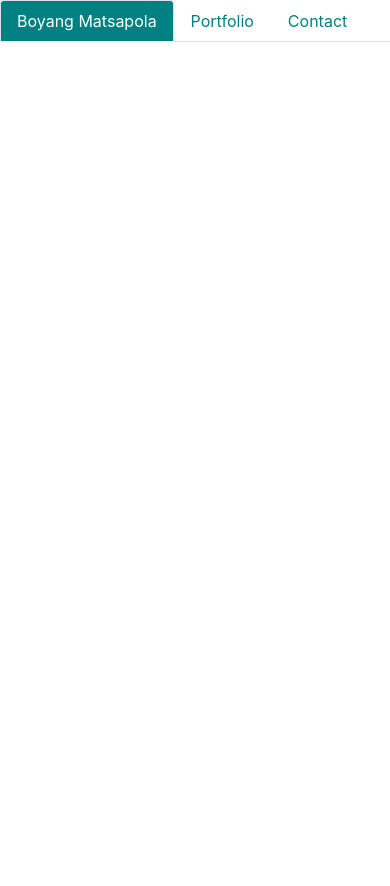
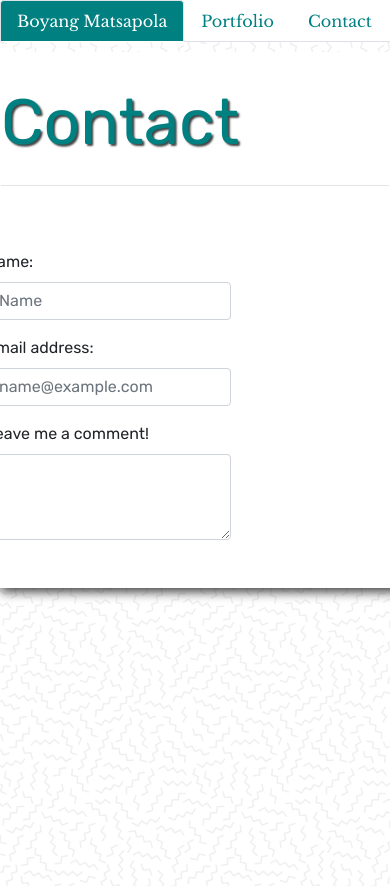
Before and after one commit to boyangm/bootstrap-portfolio, a plain HTML site: page contact.html in a window 390 px wide. Before the commit the page ends 844 px from the top, so only its background shows below. Drawn offline with nearby package versions, Linux system fonts and the light colour scheme; files whose address does not match are found by name.

Commit message:
got all the pages built and styled. need to maybe add media query

```diff
--- a/contact.html
+++ b/contact.html
@@ -6,9 +6,10 @@
     <title>Page Title</title>
     <meta name="viewport" content="width=device-width, initial-scale=1">
     <link rel="stylesheet" href="https://stackpath.bootstrapcdn.com/bootstrap/4.3.1/css/bootstrap.min.css" integrity="sha384-ggOyR0iXCbMQv3Xipma34MD+dH/1fQ784/j6cY/iJTQUOhcWr7x9JvoRxT2MZw1T" crossorigin="anonymous">
+    <link href="https://fonts.googleapis.com/css?family=Libre+Baskerville|Rubik&display=swap" rel="stylesheet">
 </head>
 <body>
-    <ul class="nav nav-tabs" >
+    <ul class="nav nav-tabs" style="font-family: 'Libre Baskerville', serif;" >
         <li class="nav-item">
           <a class="nav-link active" href="index.html" style="background: teal; color: white;">Boyang Matsapola</a>
         </li>
@@ -19,5 +20,32 @@
           <a class="nav-link" href="contact.html" style= "color: teal;">Contact</a>
         </li>
       </ul>
+      <div class= "main-content" style=" width: 100%; height: 100vh; background: url('/Users/boyangmatsapola/Desktop/bootstrap-portfolio/memphis-mini.png');">
+        <div class="row">
+            <div class=" col-md-2"></div>
+            <div class="jumbotron col-md-8" style=" font-family: 'Rubik', sans-serif; margin-top: 10px; background: white; box-shadow: 10px 10px 10px -6px rgba(0,0,0,0.75);">
+                <h1 class="display-4" style="color: teal; font-size:4em; text-shadow: 2px 2px 2px #444444;">Contact</h1>
+                <hr class="my-4">
+                <div class="row">
+                    <p class="col-md-1">&nbsp;</p>
+                        <form>
+                                <div class="form-group">
+                                  <label for="exampleFormControlInput1">Name:</label>
+                                  <input type="text" class="form-control" id="exampleFormControlInput1" placeholder="Name">
+                                </div>
+                                <div class="form-group">
+                                        <label for="exampleFormControlInput1">Email address:</label>
+                                        <input type="email" class="form-control" id="exampleFormControlInput1" placeholder="name@example.com">
+                                      </div>
+
+                                <div class="form-group">
+                                  <label for="exampleFormControlTextarea1">Leave me a comment!</label>
+                                  <textarea class="form-control" id="exampleFormControlTextarea1" rows="3"></textarea>
+                                </div>
+                              </form>
+                </div>
+            </div>
+    </div>
+    </div>
 </body>
 </html>
```
Also changed, not shown: index.html (+3 -3 lines), portfolio.html (+4 -4 lines).
